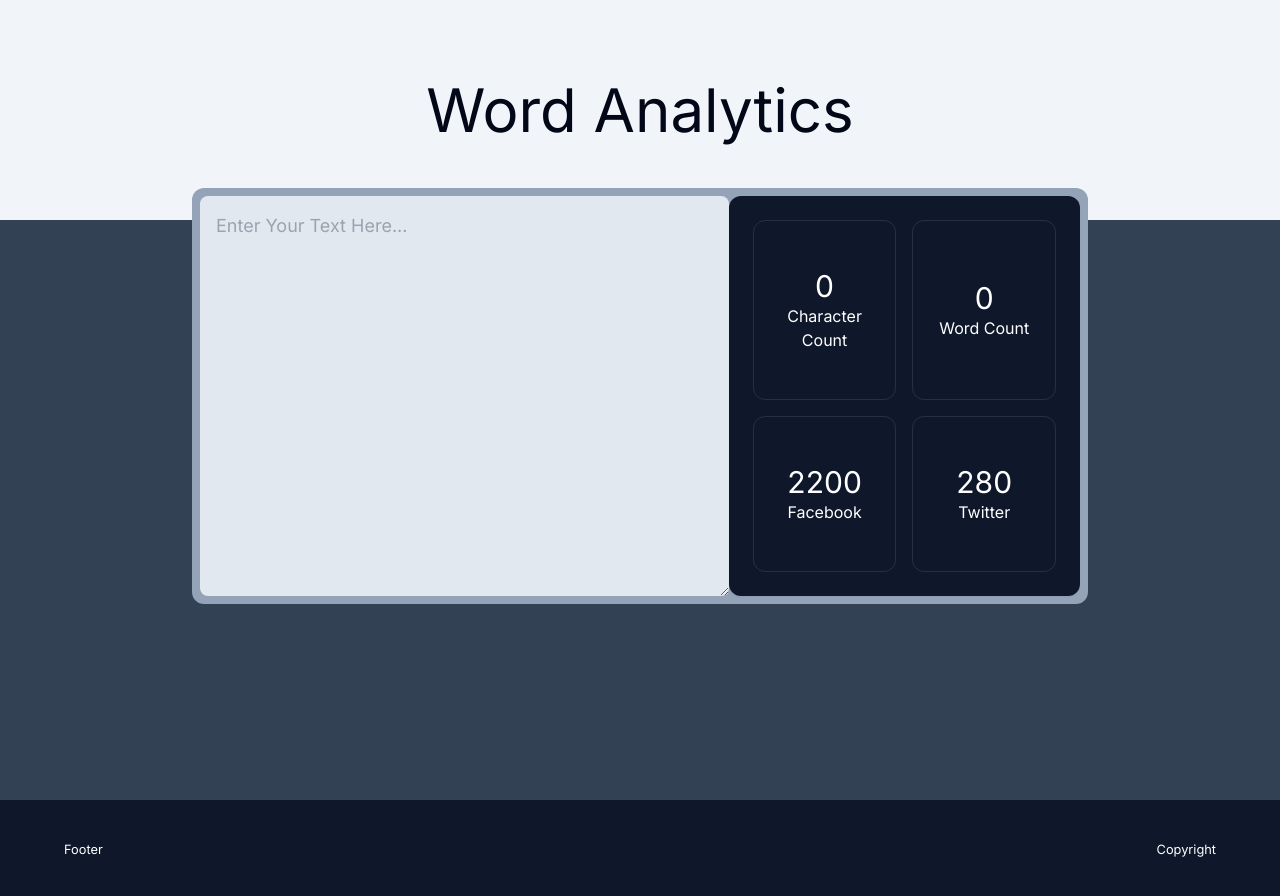
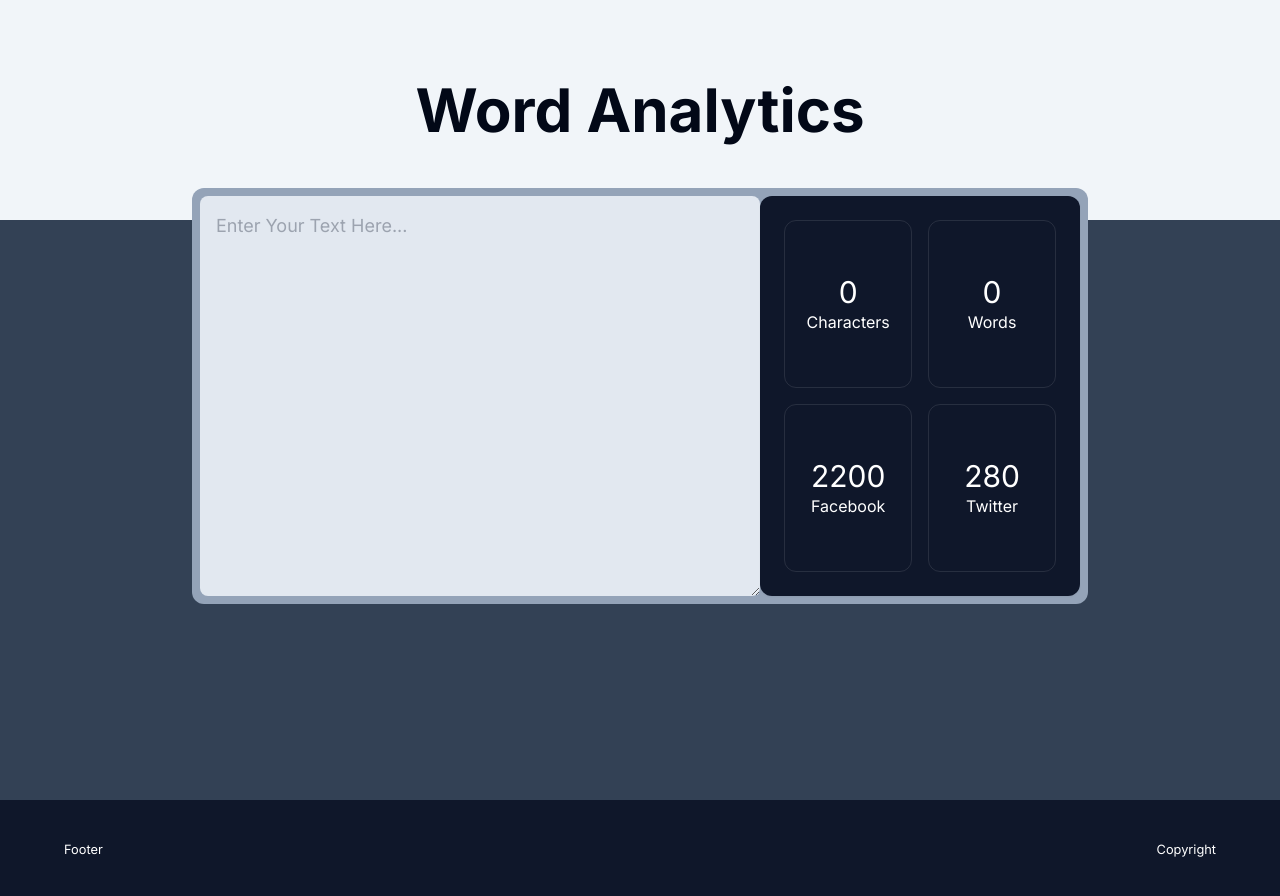
Before and after one commit to aaronaltman/portfolio_word_analytics, a Next.js app: page / in a window 1280 px wide. Shown: the top 896 px of the page. Built offline with nearby package versions, Linux system fonts and the light colour scheme.

Commit message:
almost there

```diff
--- a/src/components/Analytics.tsx
+++ b/src/components/Analytics.tsx
@@ -1,17 +1,17 @@
 export default function Analytics({ text }: { text: string }) {
   const wordCount = text.split(/\s+/).filter((word) => word !== "").length;
   const charCount = text.length;
-  const faceBook = 2200 - text.length;
-  const twitterCount = 280 - text.length;
+  const faceBook = 2200 - charCount;
+  const twitterCount = 280 - charCount;
   return (
     <div className="flex flex-wrap bg-slate-900 p-4 rounded-xl shadow-sm">
       <div className="flex-1 min-w-1/2 flex flex-col text-white justify-center items-center border border-white/10 m-2 p-4 rounded-xl">
         <p className="text-3xl"> {charCount} </p>
-        <p className="text-center">Character Count</p>
+        <p className="text-center">Characters</p>
       </div>
       <div className="flex-1 min-w-1/2 flex flex-col text-white justify-center items-center border border-white/10 m-2 p-4 rounded-xl">
         <p className="text-3xl"> {wordCount} </p>
-        <p>Word Count</p>
+        <p>Words</p>
       </div>
       <div className="flex-1 min-w-1/2 flex flex-col text-white justify-center items-center border border-white/10 m-2 p-4 rounded-xl">
         <p className="text-3xl"> {faceBook} </p>
--- a/src/components/background.tsx
+++ b/src/components/background.tsx
@@ -5,7 +5,7 @@ export default function Background() {
   return (
     <main className="bg-slate-700 min-h-screen">
       <section className="bg-slate-100 py-20  max-w-8xl mx-auto ">
-        <h1 className="text-center text-6xl">Word Analytics</h1>
+        <h1 className="text-center text-6xl font-bold">Word Analytics</h1>
       </section>
       <MainCard />
     </main>
```
